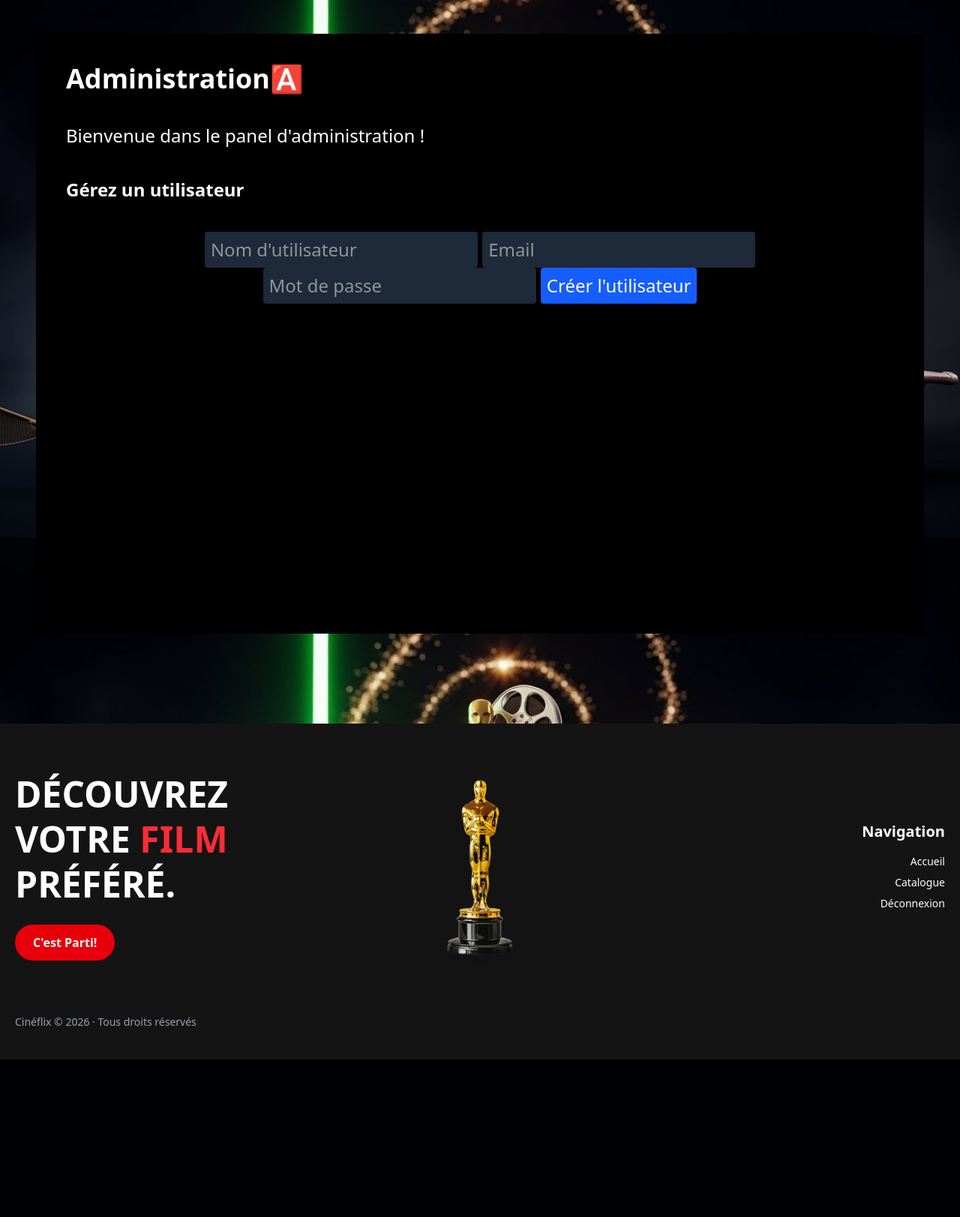
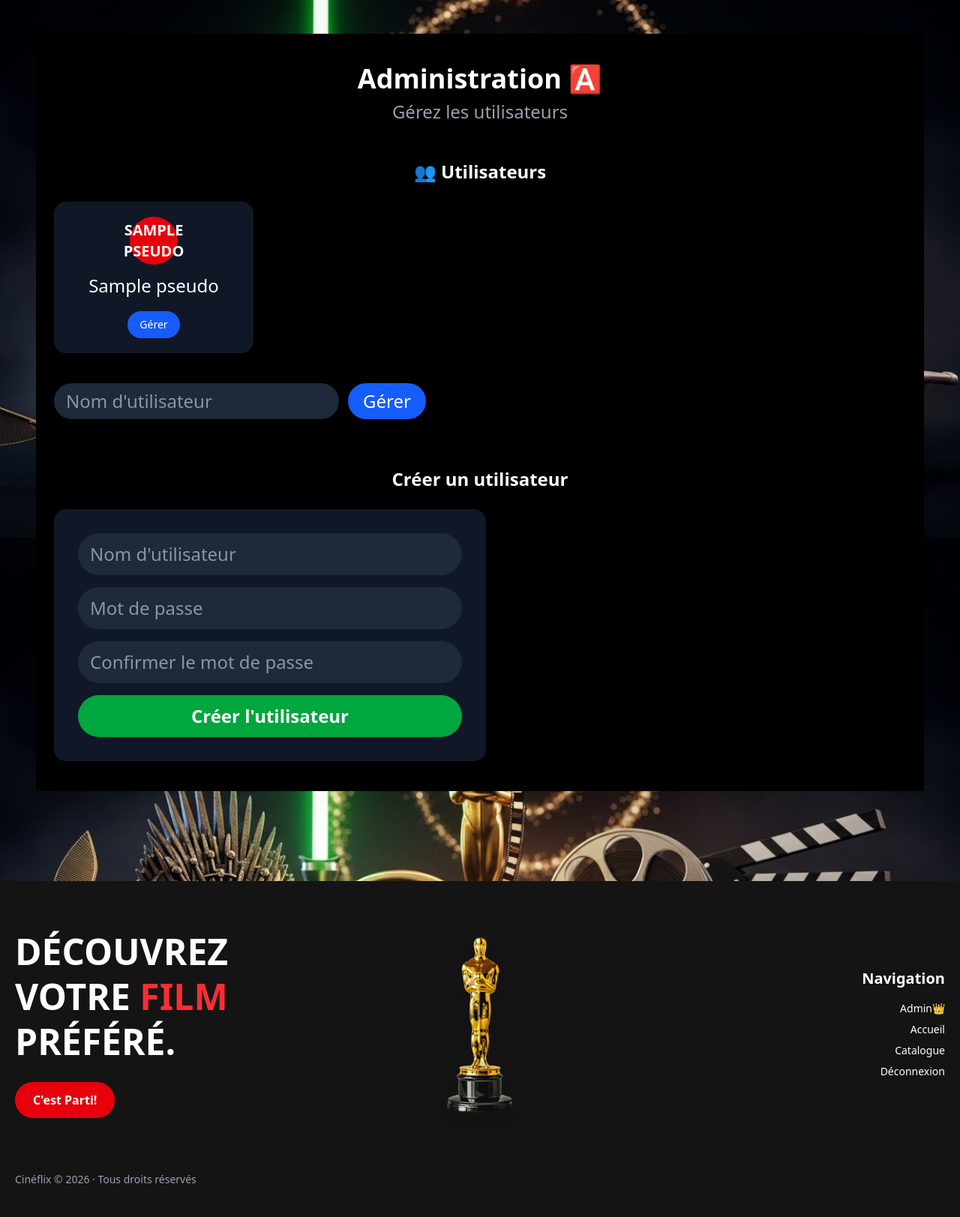
Before and after one commit to Nojitos/Projet-libre---Cin-flix, a Flask app: page /admin in a window 1280 px wide. Shown: the part 83-1706 px from the top of the page at 75% size. Before the commit the page ends 1496 px from the top, so only its background shows below. Run offline with Flask 3, Linux system fonts and the light colour scheme; the visitor is signed in with stand-in values (Sample User, id 1); a database or web service that is not in the repository returns one stand-in record (values such as "Sample title"); some web fonts are replaced.

Commit message:
Admin et index

```diff
--- a/main.py
+++ b/main.py
@@ -23,6 +23,7 @@
     """
     Renvoir le nom de l'utilisatuer si il est connecté, None sinon
     """
+    #Changer le nom de la clé "utilisateur" par "utilisateur_connecte" pour être plus clair
     if "utilisateur" in session:
         return session["utilisateur"]
     else :
@@ -126,7 +127,7 @@
             print("Les deux mots de passe doivent être les mêmes !")
             return render_template("createaccount.html", error="Les deux mots de passe doivent être les mêmes !", utilisateur=utilisateur())
 
-        # On vérifie si l'email existe déjà
+        # On vérifie si le pseudo existe déjà
         pseudo = request.form['pseudo']
         user=db_users.find_one({"pseudo":pseudo})
         if user :
@@ -166,10 +167,14 @@
 
 @app.route("/admin")
 def admin():
+    for item in db_users.find():
+        print(item)
     # On ne peut accéder à la page qui si l'utilisateur est connecté et est dans la liste des admins
     if utilisateur() is not None and admin_collection.find_one({"pseudo": utilisateur()}) :
-        return render_template("admin.html", utilisateur=utilisateur())
+        print(db_users.find())
+        return render_template("admin.html", db_users=db_users.find(), utilisateur=utilisateur())
     return redirect(url_for("index"))
+
 
 # Gestion de l'erreur 404
 @app.errorhandler(404)
--- a/templates/admin.html
+++ b/templates/admin.html
@@ -2,20 +2,83 @@
 {% extends "base.html" %}
 
 {% block content %}
-<div class="w-full h-screen flex flex-col items-start justify-start gap-10 bg-black text-white p-10">
 
-<h1 class="text-4xl font-bold">Administration🅰️</h1>
-    <p>Bienvenue dans le panel d'administration !</p>
+<div class="w-full min-h-screen bg-black text-white px-6 py-10">
 
-    <h2><strong>Gérez un utilisateur</strong></h2>
-    <div>
-        <form method="POST" action="/admin/user">
-            <input type="text" name="username" placeholder="Nom d'utilisateur" required class="p-2 rounded bg-gray-800 text-white">
-            <input type="email" name="email" placeholder="Email" required class="p-2 rounded bg-gray-800 text-white">
-            <input type="password" name="password" placeholder="Mot de passe" required class="p-2 rounded bg-gray-800 text-white">
-            <button type="submit" class="p-2 bg-blue-600 rounded">Créer l'utilisateur</button>
-        </form>
+    <!-- HEADER -->
+    <div class="max-w-6xl mx-auto mb-12">
+        <h1 class="text-4xl font-bold mb-2">Administration 🅰️</h1>
+        <p class="text-gray-400">Gérez les utilisateurs</p>
+    </div>
+
+    <div class="max-w-6xl mx-auto space-y-16">
+
+        <!-- SECTION USERS -->
+        <section>
+            <h2 class="text-2xl font-semibold mb-6">👥 Utilisateurs</h2>
+
+            <!-- LISTE USERS -->
+            <div class="grid grid-cols-2 md:grid-cols-3 lg:grid-cols-4 gap-6">
+                {% for user in db_users %}
+                <div class="bg-gray-900 p-5 rounded-2xl shadow-lg hover:scale-105 transition duration-300 flex flex-col items-center">
+
+                    <div class="w-16 h-16 bg-red-600 rounded-full flex items-center justify-center text-xl font-bold mb-3">
+                        {{ user["pseudo"][0]|upper }}
+                    </div>
+
+                    <h3 class="font-medium">{{ user["pseudo"] }}</h3>
+
+                    <form method="POST" action="/admin/manage_user" class="mt-4">
+                        <input type="hidden" name="username" value="{{ user['pseudo'] }}">
+                        <button class="text-sm bg-blue-600 hover:bg-blue-700 px-4 py-2 rounded-full transition">
+                            Gérer
+                        </button>
+                    </form>
+
+                </div>
+                {% endfor %}
+            </div>
+
+            <!-- ACTION RAPIDE -->
+            <div class="mt-10 flex flex-col md:flex-row gap-4 items-center">
+                <form method="POST" action="/admin/manage_user" class="flex gap-3">
+                    <input type="text" name="username" placeholder="Nom d'utilisateur"
+                        class="px-4 py-2 rounded-full bg-gray-800 text-white focus:outline-none">
+
+                    <button class="bg-blue-600 hover:bg-blue-700 px-5 py-2 rounded-full transition">
+                        Gérer
+                    </button>
+                </form>
+            </div>
+        </section>
+
+        <!-- SECTION CREATE USER -->
+        <section>
+            <h2 class="text-2xl font-semibold mb-6">Créer un utilisateur</h2>
+
+            <div class="bg-gray-900 p-8 rounded-2xl shadow-lg max-w-xl">
+
+                <form method="POST" action="{{ url_for('creer_compte') }}" class="flex flex-col gap-4">
+
+                    <input type="text" name="pseudo" placeholder="Nom d'utilisateur"
+                        class="px-4 py-3 rounded-full bg-gray-800 text-white focus:outline-none">
+
+                    <input type="password" name="mdp" placeholder="Mot de passe"
+                        class="px-4 py-3 rounded-full bg-gray-800 text-white focus:outline-none">
+
+                    <input type="password" name="mdp_confirm" placeholder="Confirmer le mot de passe"
+                        class="px-4 py-3 rounded-full bg-gray-800 text-white focus:outline-none">
+
+                    <button class="bg-green-600 hover:bg-green-700 py-3 rounded-full font-semibold transition" type="submit">
+                        Créer l'utilisateur
+                    </button>
+
+                </form>
+
+            </div>
+        </section>
     </div>
 
 </div>
+
 {% endblock %}
--- a/templates/base.html
+++ b/templates/base.html
@@ -50,6 +50,10 @@
             {% else %}
             <a href="/deconnexion">Déconnexion</a>
             {% endif %}
+
+            {% if admin %}
+            <a href="/admin">Admin👑</a>
+            {% endif %}
         </div>
 
     </nav>
@@ -90,6 +94,7 @@
             <h3 class="text-xl font-semibold mb-4">Navigation</h3>
 
             <ul class="space-y-2 text-sm text-right">
+                <li class="hover:text-gray-300 cursor-pointer"><a href="/admin">Admin👑</a></li>
                 <li class="hover:text-gray-300 cursor-pointer"><a href="/">Accueil</a></li>
                 <li class="hover:text-gray-300 cursor-pointer"><a href="/films">Catalogue</a></li>
                 {% if utilisateur == none %}
--- a/templates/index.html
+++ b/templates/index.html
@@ -21,7 +21,7 @@
 
         <div class="max-w-6xl mx-auto px-6">
 
-            <h1 class="text-2xl font-bold text-white mb-10">
+            <h1 class="text-3xl font-bold text-white mb-10">
                 Les plus populaires🔥
             </h1>
 
```
Also changed, not shown: templates/404.html (+6 -2 lines).
